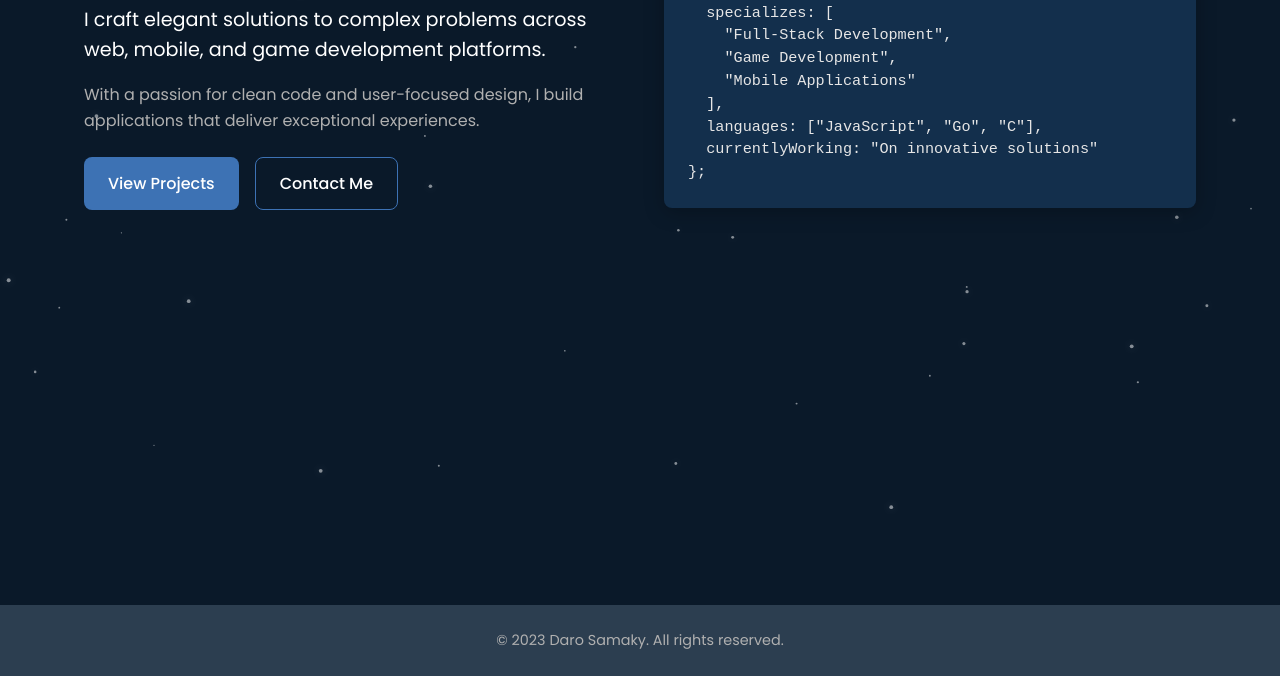
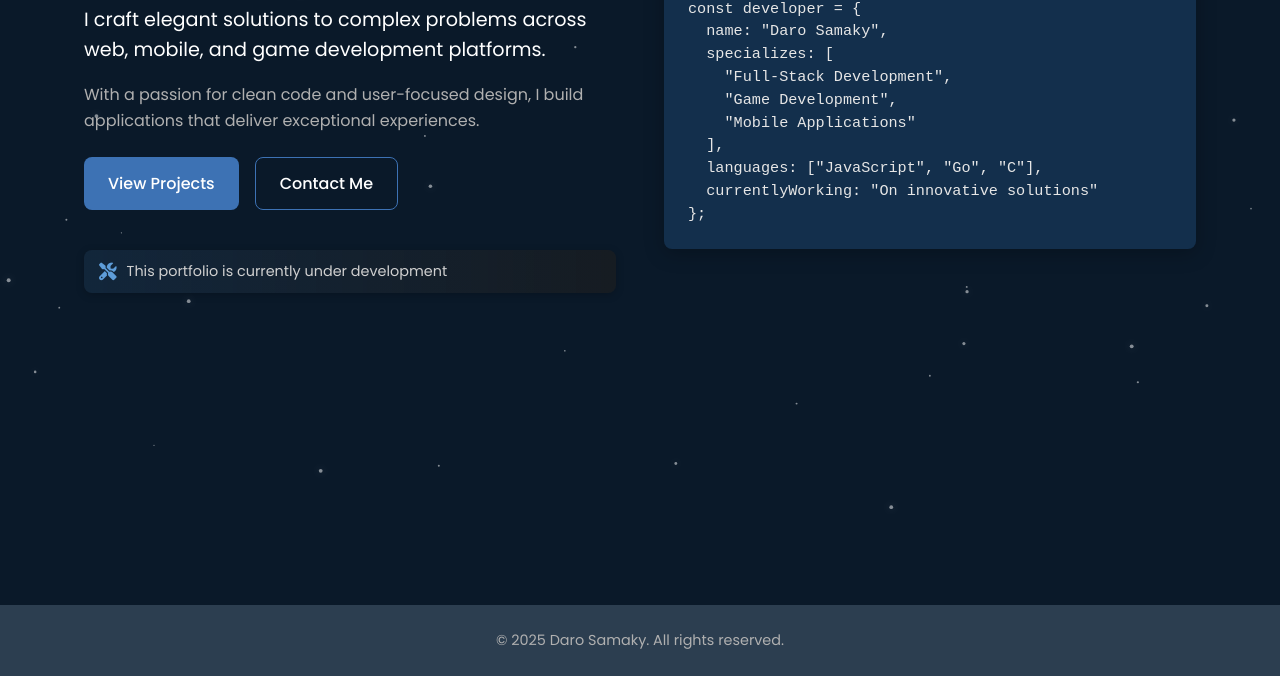
Before and after one commit to Dahreau/dahreau.github.io, a plain HTML site: page index.html in a window 1280 px wide. Shown: the part 269-945 px from the top of the page. Drawn offline with nearby package versions, Linux system fonts and the light colour scheme.

Commit message:
added the notice : under development

```diff
--- a/index.html
+++ b/index.html
@@ -58,6 +58,12 @@
                                 Projects</button>
                             <button class="outline-btn"
                                 onclick="document.querySelector('[data-section=contact]').click()">Contact Me</button>
+                        </div>
+
+                        <!-- Notification pour portfolio en développement -->
+                        <div class="portfolio-status">
+                            <i class="fas fa-tools"></i>
+                            <span>This portfolio is currently under development</span>
                         </div>
                     </div>
                     <div class="home-visual">
@@ -443,7 +449,7 @@
 
     <footer>
         <div class="footer-content">
-            <p>&copy; 2023 Daro Samaky. All rights reserved.</p>
+            <p>&copy; 2025 Daro Samaky. All rights reserved.</p>
         </div>
     </footer>
 
--- a/styles.css
+++ b/styles.css
@@ -713,3 +713,21 @@ footer {
         grid-template-columns: 1fr;
     }
 }
+
+.portfolio-status {
+    display: flex;
+    align-items: center;
+    gap: 10px;
+    margin-top: 2.5rem;
+    padding: 10px 15px;
+    background: linear-gradient(to right, rgba(94, 157, 217, 0.1), rgba(30, 30, 30, 0.6));
+    border-radius: 8px;
+    font-size: 0.9rem;
+    color: #d0d0d0;
+    box-shadow: 0 2px 8px rgba(0, 0, 0, 0.2);
+}
+
+.portfolio-status i {
+    color: #5e9dd9;
+    font-size: 1.1rem;
+}
```
